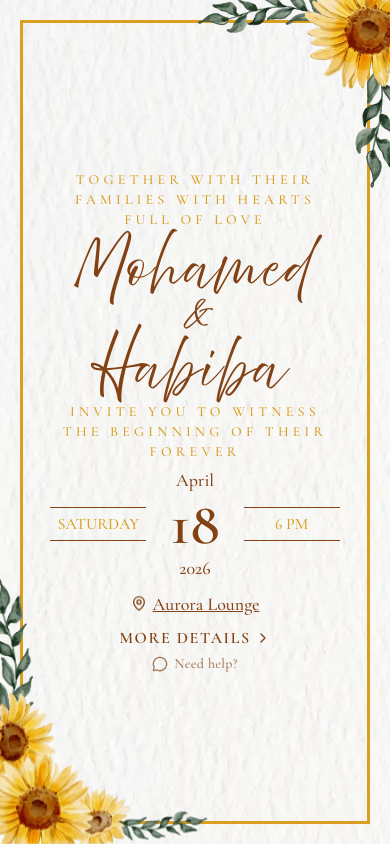
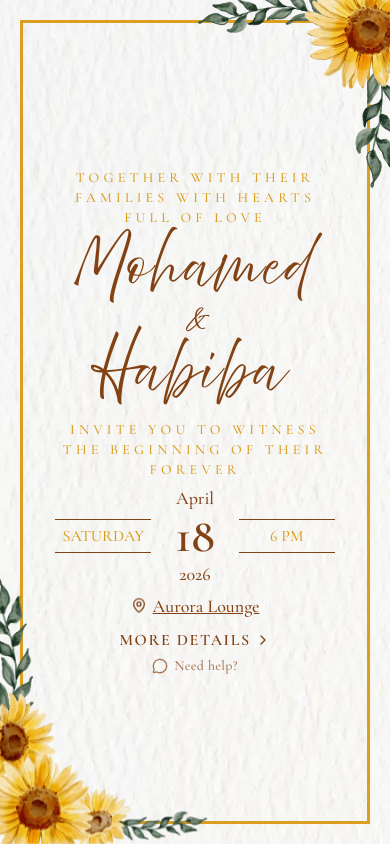
Before and after one commit to mohamedar97/wedding-invitation, a Next.js app: page / in a window 390 px wide. Built offline with nearby package versions, Linux system fonts and the light colour scheme; no server answers.

Commit message:
Height reduction

```diff
--- a/components/DateSection.tsx
+++ b/components/DateSection.tsx
@@ -14,7 +14,7 @@ export default function DateSection() {
       <SideBox label="Saturday" />
       <div className="flex flex-col items-center text-[#834213]">
         <span className={`text-lg font-medium`}>April</span>
-        <span className={`text-6xl font-semibold`}>18</span>
+        <span className={`text-5xl font-semibold`}>18</span>
         <span className={`text-lg font-medium`}>2026</span>
       </div>
       <SideBox label="6 PM" />
--- a/components/LocationLink.tsx
+++ b/components/LocationLink.tsx
@@ -6,7 +6,7 @@ export default function LocationLink() {
       href="https://maps.app.goo.gl/eBPPt4s8BiJTbbE2A"
       target="_blank"
       rel="noopener noreferrer"
-      className={`relative z-20 mt-2 flex items-center gap-1.5 text-lg font-medium text-[#834213] transition-colors hover:text-[#da9e20] underline`}
+      className={`relative z-20 mt-1 flex items-center gap-1.5 text-lg font-medium text-[#834213] transition-colors hover:text-[#da9e20] underline`}
     >
       <MapPinIcon className="size-4 animate-bounce" />
       Aurora Lounge
--- a/components/Names.tsx
+++ b/components/Names.tsx
@@ -11,17 +11,17 @@ type NamesProps = {
 
 export default function Names({ mainGuest, plusOne }: NamesProps) {
   return (
-    <section className="relative z-20 flex flex-col items-center px-8 pt-2 text-center">
+    <section className="relative z-20 flex flex-col items-center px-8 pt-2 pb-4 text-center">
       <div className="flex flex-col items-center leading-none text-[#834213]">
         <h1
-          className={`${aboveTheScript.className} text-5xl tracking-[0.04em]${!plusOne ? " pb-4 pt-4" : ""}`}
+          className={`${aboveTheScript.className} text-5xl tracking-[0.04em]`}
         >
           {mainGuest}
         </h1>
         {plusOne ? (
           <>
             <span
-              className={`${aboveTheScript.className} my-2 text-3xl italic text-[#834213] sm:my-3 sm:text-4xl md:text-5xl`}
+              className={`${aboveTheScript.className} mt-4 mb-2 text-2xl italic text-[#834213] sm:mt-5 sm:mb-3 sm:text-3xl md:text-4xl`}
             >
               &
             </span>
--- a/components/RSVP.tsx
+++ b/components/RSVP.tsx
@@ -50,7 +50,8 @@ export default function RSVP({ slug }: RSVPProps) {
   );
 
   async function handleToggle(entry: RSVPEntry, confirmed: boolean) {
-    const loadingKey = entry.kind === "main" ? "main" : `guest-${entry.guestId}`;
+    const loadingKey =
+      entry.kind === "main" ? "main" : `guest-${entry.guestId}`;
     setLoadingTarget(loadingKey);
     try {
       await updateGuest({
```
